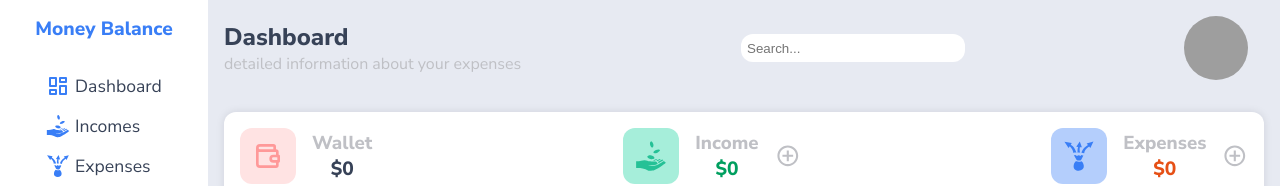
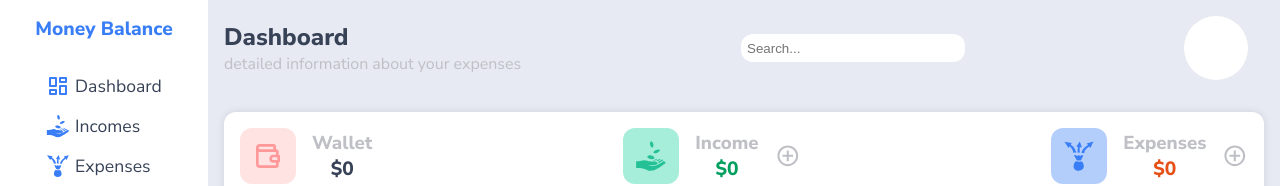
Before and after one commit to wojtek99955/money-balance, a React (Create React App) app in the folder client/: page /dashboard in a window 1280 px wide. Shown: the top 186 px of the page. Built offline with nearby package versions, Linux system fonts and the light colour scheme; no server answers; sample sign-in values are in the browser's storage.

Commit message:
add loading image

```diff
--- a/client/src/components/Dashboard/Dashboard/Dashboard.tsx
+++ b/client/src/components/Dashboard/Dashboard/Dashboard.tsx
@@ -1,4 +1,3 @@
-import styled from "styled-components";
 import Summary from "../Summary/Summary";
 import Expenses from "../RecentExpenses/RecentExpenses";
 import { RouteContainer } from "../../../assets/atoms/RouteContainer";
@@ -15,7 +14,9 @@ import {
   InputContainer,
   Profile,
   RecentOperations,
+  AvatarContainer,
 } from "./DashboardStyle";
+import LoaderContainer from "../../../assets/atoms/LoaderContainer";
 
 const Dashboard = () => {
   const { data: userData, isLoading: userDataLoading } =
@@ -23,7 +24,8 @@ const Dashboard = () => {
 
   const username = userData ? userData[0].username : null;
 
-  const { data: avatar, isLoading } = useGetAvatarQuery(undefined);
+  const { data: avatar, isLoading: isAvatarLoading } =
+    useGetAvatarQuery(undefined);
   const path = avatar ? avatar[0]?.path : null;
   const imgPath = `http://localhost:3500/${path}`;
 
@@ -45,7 +47,10 @@ const Dashboard = () => {
             <input type="text" placeholder="Search..." />
           </InputContainer>
           <Profile onClick={goToProfile}>
-            <img src={imgPath} alt="avatar" />
+            <AvatarContainer>
+              {isAvatarLoading ? <LoaderContainer /> : null}
+              {path ? <img src={imgPath} /> : null}
+            </AvatarContainer>
             <span>{username}</span>
           </Profile>
         </TopSection>
--- a/client/src/components/Dashboard/Dashboard/DashboardStyle.ts
+++ b/client/src/components/Dashboard/Dashboard/DashboardStyle.ts
@@ -39,11 +39,12 @@ export const Profile = styled.div`
     font-weight: 600;
   }
   img {
-    height: 4rem;
-    width: 4rem;
+    height: 100%;
+    width: 100%;
     border-radius: 50%;
     object-fit: cover;
     object-position: center;
+    color: transparent;
   }
 `;
 
@@ -51,3 +52,12 @@ export const RecentOperations = styled.div`
   display: flex;
   gap: 2rem;
 `;
+
+export const AvatarContainer = styled.div`
+  border-radius: 50%;
+  width: 4rem;
+  height: 4rem;
+  position: relative;
+  overflow: hidden;
+  background-color: white;
+`;
```
